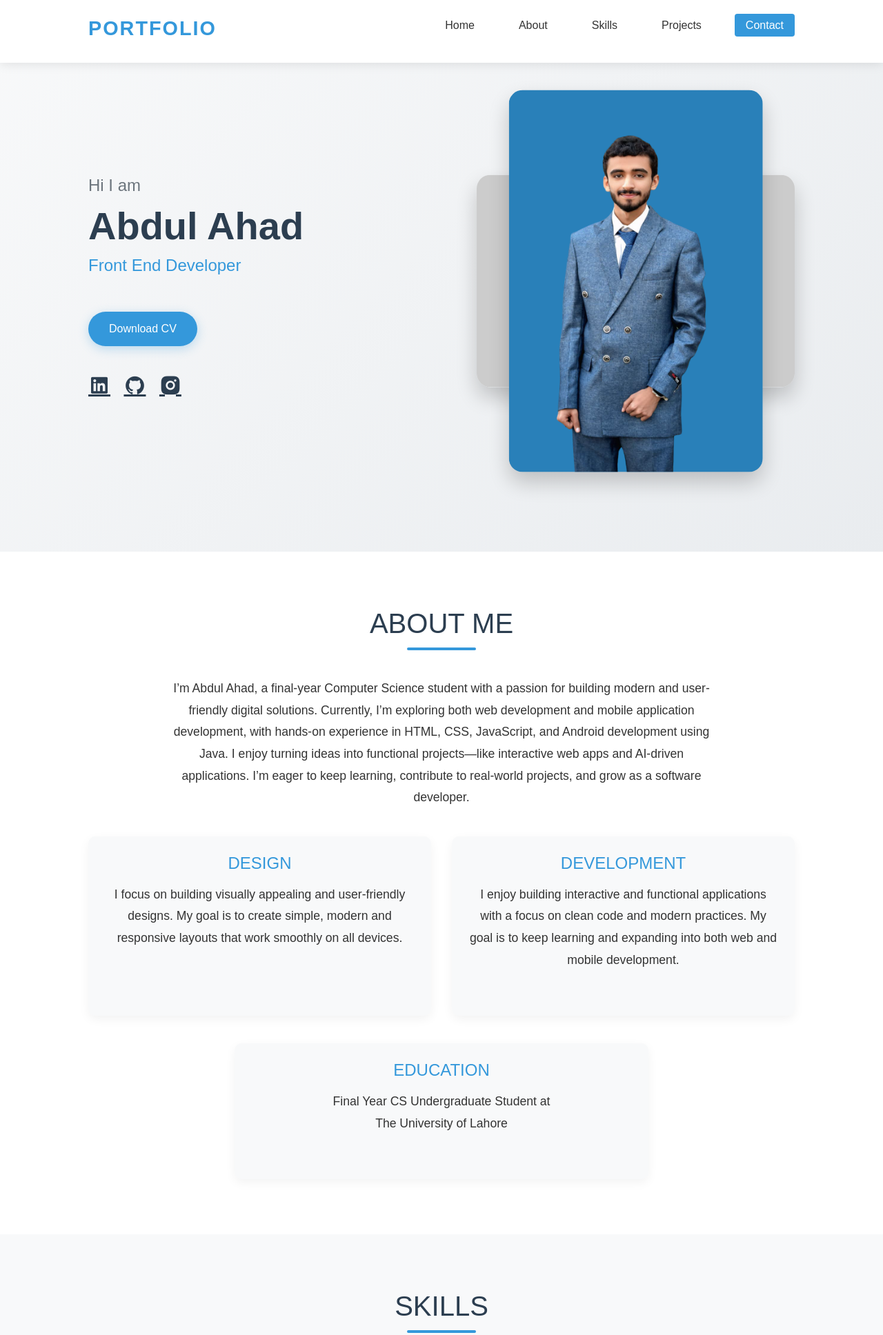
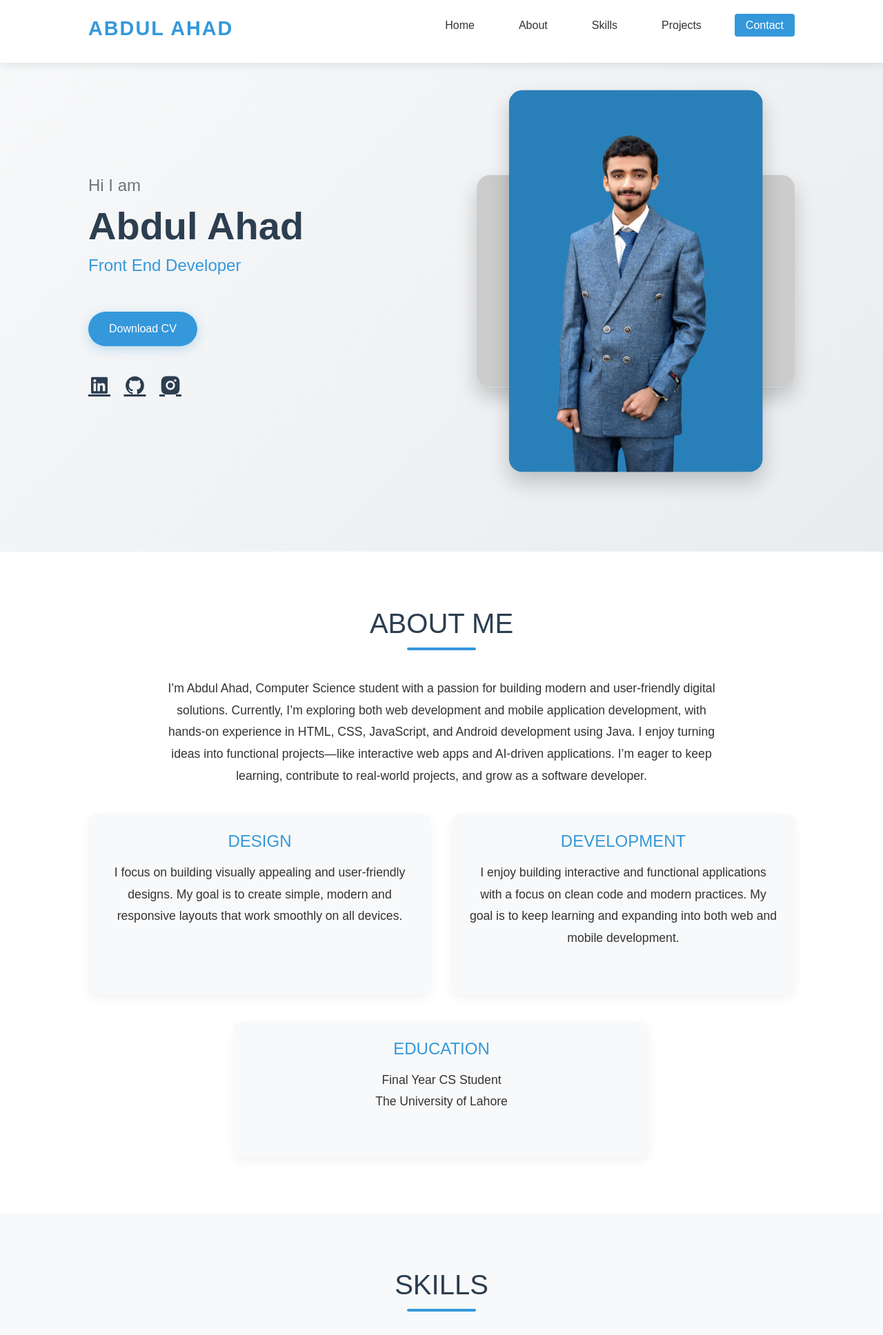
Before and after one commit to ahad806/Portfolio, a plain HTML site: page index.html in a window 1280 px wide. Shown: the top 1936 px of the page at 69% size. Drawn offline with nearby package versions, Linux system fonts and the light colour scheme; placeholder pictures from the web are drawn by us.

Commit message:
did some changes

```diff
--- a/index.html
+++ b/index.html
@@ -13,7 +13,7 @@
     <div class="main">
         <div class="home">
             <div class="nav">
-                <h3>PORTFOLIO</h3>
+                <h3>ABDUL AHAD</h3>
                 <div class="nav_links">
                     <ul>
                         <li><a href="#home">Home</a></li>
@@ -61,7 +61,7 @@
         <div id="about">
             <h2>ABOUT ME</h2>
             <p>
-                I’m Abdul Ahad, a final-year Computer Science student with a passion
+                I’m Abdul Ahad, Computer Science student with a passion
                 for building modern and user-friendly digital solutions. Currently,
                 I’m exploring both web development and mobile application development,
                 with hands-on experience in HTML, CSS, JavaScript, and Android
@@ -98,7 +98,7 @@
                 <h4>EDUCATION</h4>
                 <div class="education1">
                     <p>
-                        Final Year CS Undergraduate Student at<br>
+                        Final Year CS  Student <br>
                         The University of Lahore
                     </p>
                 </div>
@@ -213,7 +213,7 @@
                 <p><i class="fa fa-envelope"></i> <a href="mailto:abdulahad06123@gmail.com">abdulahad806123@gmail.com</a></p>
                 <p><i class="fa fa-phone"></i> <a href="tel:+923006039806">+92 300 6039806</a></p>
                 <p><i class="fa fa-map-marker-alt"></i> Lahore, Pakistan</p>
-                <p><i class="fa fa-clock"></i> Available: Mon - Sat (9am - 7pm)</p>
+
             </div>
 
             <div class="contact-socials">
```
